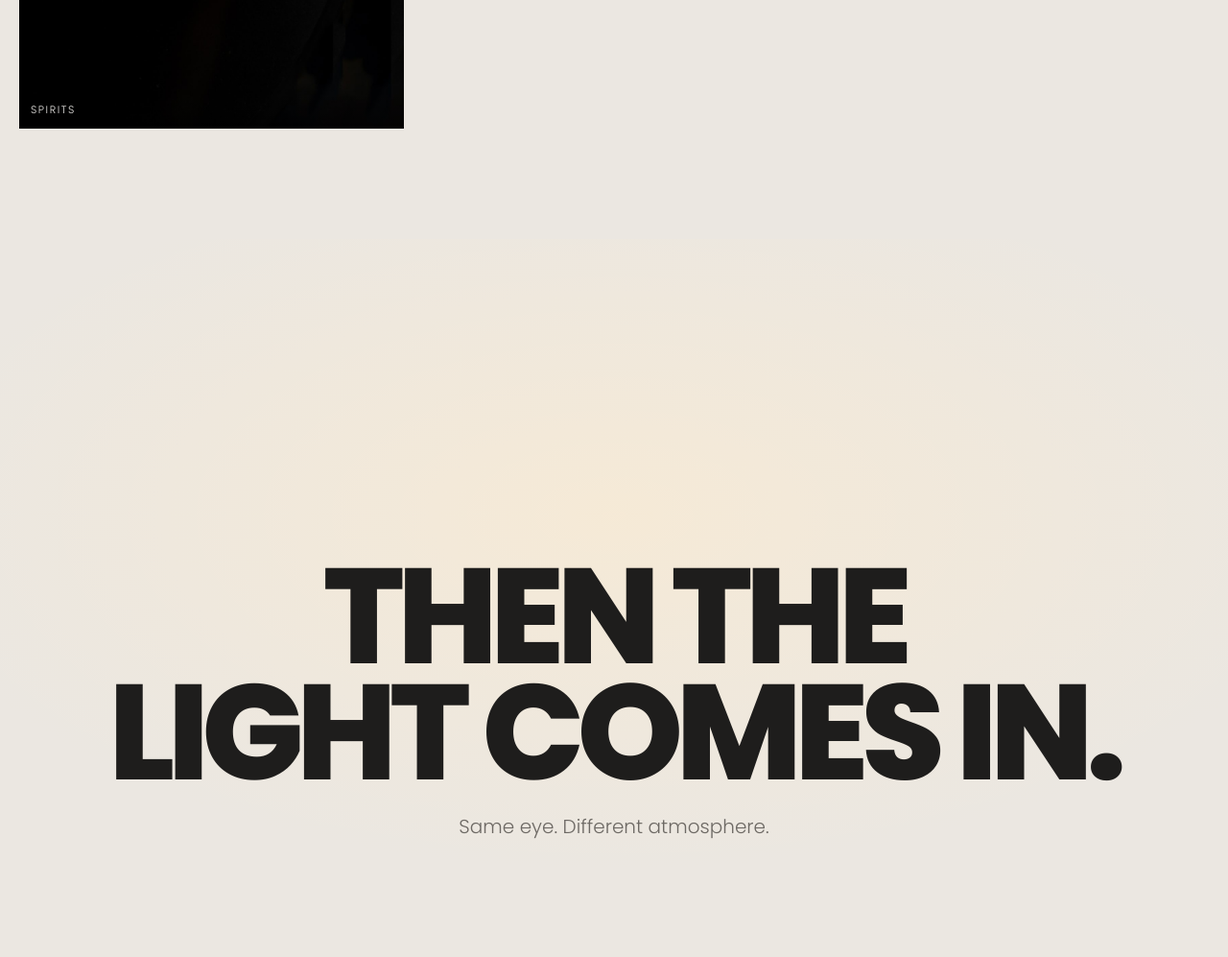
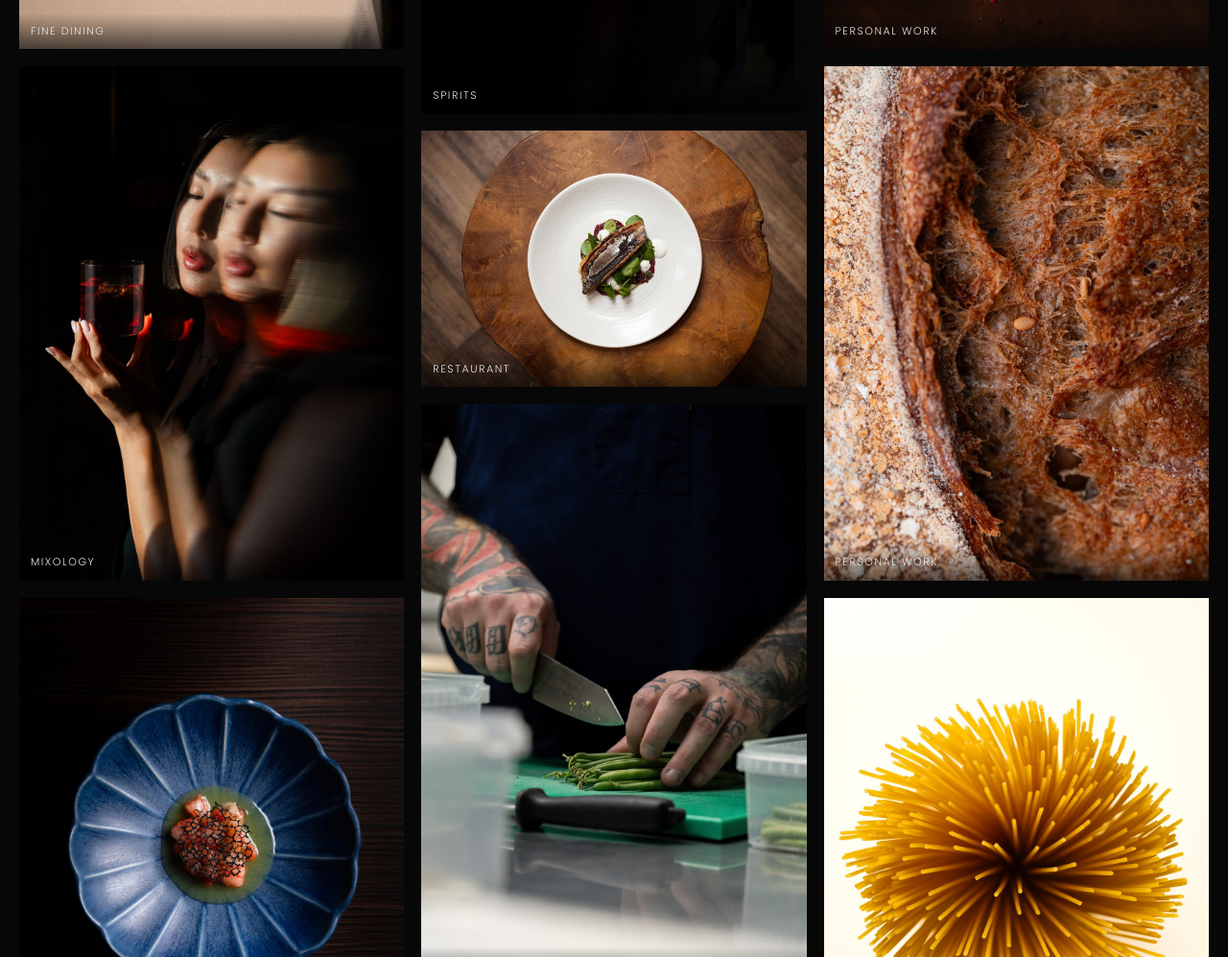
Before and after one commit to robertosatta01-byte/robertosatta.com, a plain HTML site: page prova.html in a window 1280 px wide. Shown: the part 5080-6077 px from the top of the page at 96% size. Drawn offline with Linux system fonts and the light colour scheme.

Commit message:
Prova: tutte le foto attuali in luce artificiale; sezione luce naturale nascosta finché non arrivano le foto
Co-Authored-By: Claude Opus 5.5 <noreply@anthropic.com>
Claude-Session: https://claude.ai/code/session_01Ss8AoUTJmGSGUH8J36GfuD

```diff
--- a/prova.html
+++ b/prova.html
@@ -271,6 +271,16 @@
       </div>
     </div>
 
+    <div class="project" id="slurp">
+      <div class="project-text">
+        <h3>Slurp</h3>
+        <p><b>Copenhagen.</b> Food photography for Nordic casual fine dining, from the noodle machine to the bowl.</p>
+      </div>
+      <div class="row-2">
+        <figure class="tile"><img loading="lazy" src="foto/slurp-pasta.jpg" alt="Fresh noodles hanging from a machine under red light"></figure>
+        <figure class="tile"><img loading="lazy" src="foto/slurp-matasse.jpg" alt="Nests of fresh noodles"></figure>
+      </div>
+    </div>
     <div class="masonry" id="work-dark"></div>
   </section>
 
@@ -288,16 +298,6 @@
       <p>Daylit tables, open kitchens, raw textures. The story is already there.</p>
     </div>
 
-    <div class="project" id="slurp">
-      <div class="project-text">
-        <h3>Slurp</h3>
-        <p><b>Copenhagen.</b> Natural-light food photography for Nordic casual fine dining, from the noodle machine to the bowl.</p>
-      </div>
-      <div class="row-2">
-        <figure class="tile"><img loading="lazy" src="foto/slurp-pasta.jpg" alt="Fresh noodles hanging from a machine under red light"></figure>
-        <figure class="tile"><img loading="lazy" src="foto/slurp-matasse.jpg" alt="Nests of fresh noodles"></figure>
-      </div>
-    </div>
     <div class="masonry" id="work-light"></div>
   </section>
 
@@ -430,18 +430,18 @@
 <script>
   // Work gallery: to add a photo, put the file in foto/ and add one line here (file, caption, description, 'dark' or 'light').
   const WORK = [
-    ['salsa.jpg', 'Fine dining', 'Sauce being poured into a white bowl at the table', 'light'],
+    ['salsa.jpg', 'Fine dining', 'Sauce being poured into a white bowl at the table', 'dark'],
     ['drink-ritratto.jpg', 'Mixology', 'Woman holding a red drink, motion-blurred portrait in a dark bar', 'dark'],
-    ['piatto-blu.jpg', 'Fine dining', 'Raw fish dish in a blue flower-shaped bowl on dark wood', 'light'],
+    ['piatto-blu.jpg', 'Fine dining', 'Raw fish dish in a blue flower-shaped bowl on dark wood', 'dark'],
     ['drink-verde.jpg', 'Mixology', 'Green cocktail lit in darkness on a black tray', 'dark'],
     ['wild-turkey.jpg', 'Spirits', 'Wild Turkey Rye bottle and a cocktail with a leaf on a black table', 'dark'],
-    ['piatto-legno.jpg', 'Restaurant', 'Grilled fish with greens on a white plate over a wooden board', 'light'],
-    ['cucina-mani.jpg', 'Kitchen reportage', 'Tattooed hands of a chef cutting green beans', 'light'],
+    ['piatto-legno.jpg', 'Restaurant', 'Grilled fish with greens on a white plate over a wooden board', 'dark'],
+    ['cucina-mani.jpg', 'Kitchen reportage', 'Tattooed hands of a chef cutting green beans', 'dark'],
     ['drink-ambra.jpg', 'Mixology', 'Amber cocktail with a green leaf on ice', 'dark'],
     ['pizza-sedia.jpg', 'Casual dining', 'Pizza on a dark table next to a wooden chair', 'dark'],
     ['uva.jpg', 'Personal work', 'Bunch of red grapes dripping juice against a dark background', 'dark'],
-    ['pane.jpg', 'Personal work', 'Macro of a sourdough crust and crumb', 'light'],
-    ['spaghetti.jpg', 'Personal work', 'Dry spaghetti fanned out from above on a cream background', 'light'],
+    ['pane.jpg', 'Personal work', 'Macro of a sourdough crust and crumb', 'dark'],
+    ['spaghetti.jpg', 'Personal work', 'Dry spaghetti fanned out from above on a cream background', 'dark'],
     ['gelato.jpg', 'Personal work', 'Hand holding a chocolate-coated ice cream bar against black', 'dark'],
   ];
   WORK.forEach(([file, cap, alt, light]) => {
@@ -454,6 +454,9 @@
 
   document.querySelectorAll('.project .tile, .row-2, .row-3').forEach((el) => el.classList.add('reveal'));
 
+  // Until there are natural-light photos, keep the dawn and the light section hidden
+  if (!document.querySelector('#work-light .tile')) { document.getElementById('dawn').hidden = true; document.getElementById('natural').hidden = true; }
+
   // Light shift: dark until the dawn, light through the natural section, dark again at the contacts
   const DARK = { ink: [7, 7, 7], wall: [15, 15, 15], type: [216, 214, 211], soft: [154, 151, 147], line: [38, 37, 36] };
   const LIGHT = { ink: [242, 238, 232], wall: [229, 224, 216], type: [24, 23, 22], soft: [108, 104, 99], line: [214, 209, 202] };
@@ -463,6 +466,7 @@
   let ticking = false;
   function paint() {
     ticking = false;
+    if (dawn.hidden) return;
     const vh = innerHeight, d = dawn.getBoundingClientRect(), n = night.getBoundingClientRect();
     const up = smooth(clamp((vh * 0.85 - d.top) / (d.height * 0.8)));
     const down = smooth(clamp((vh - n.top) / (vh * 0.6)));
```
